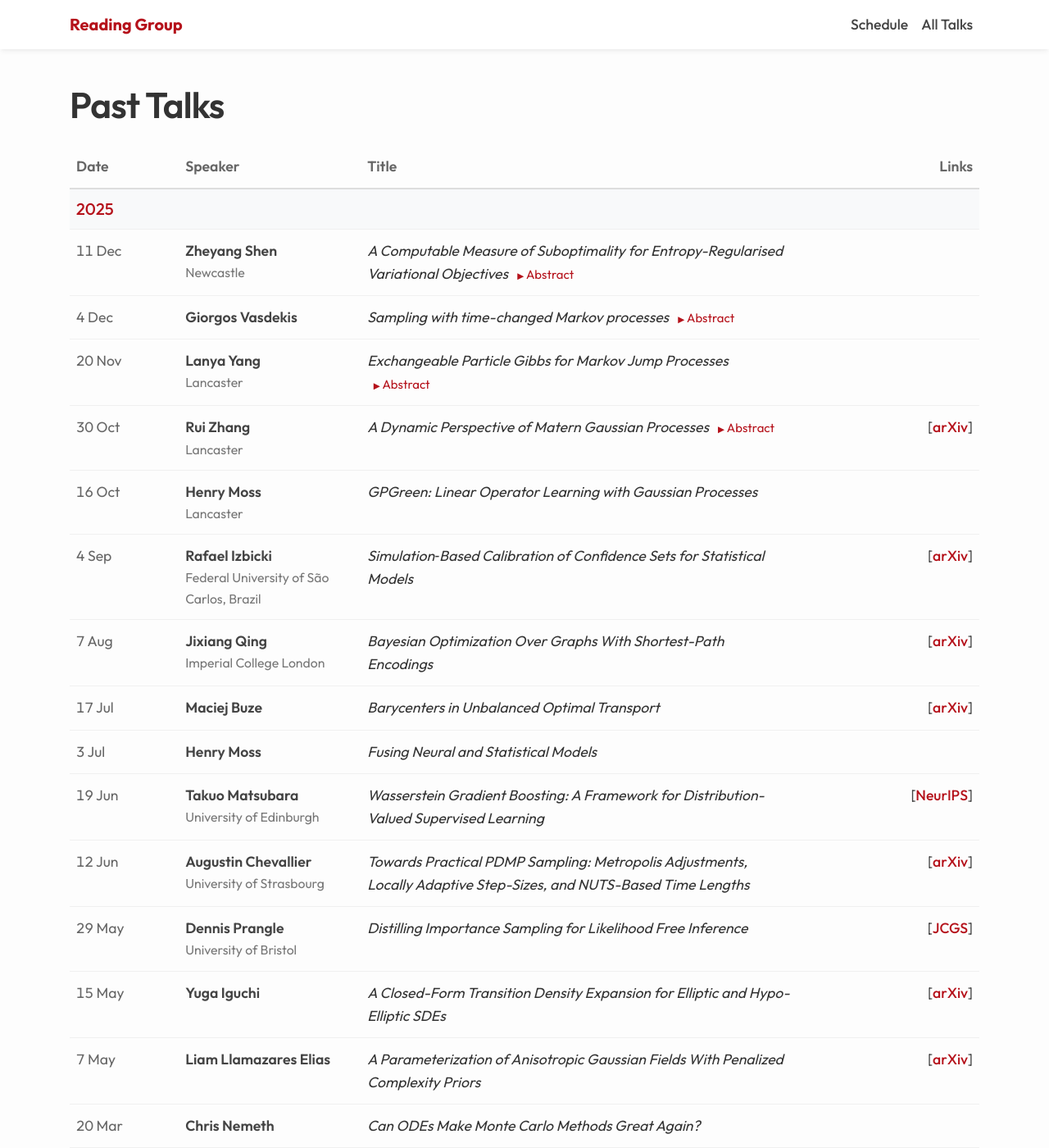
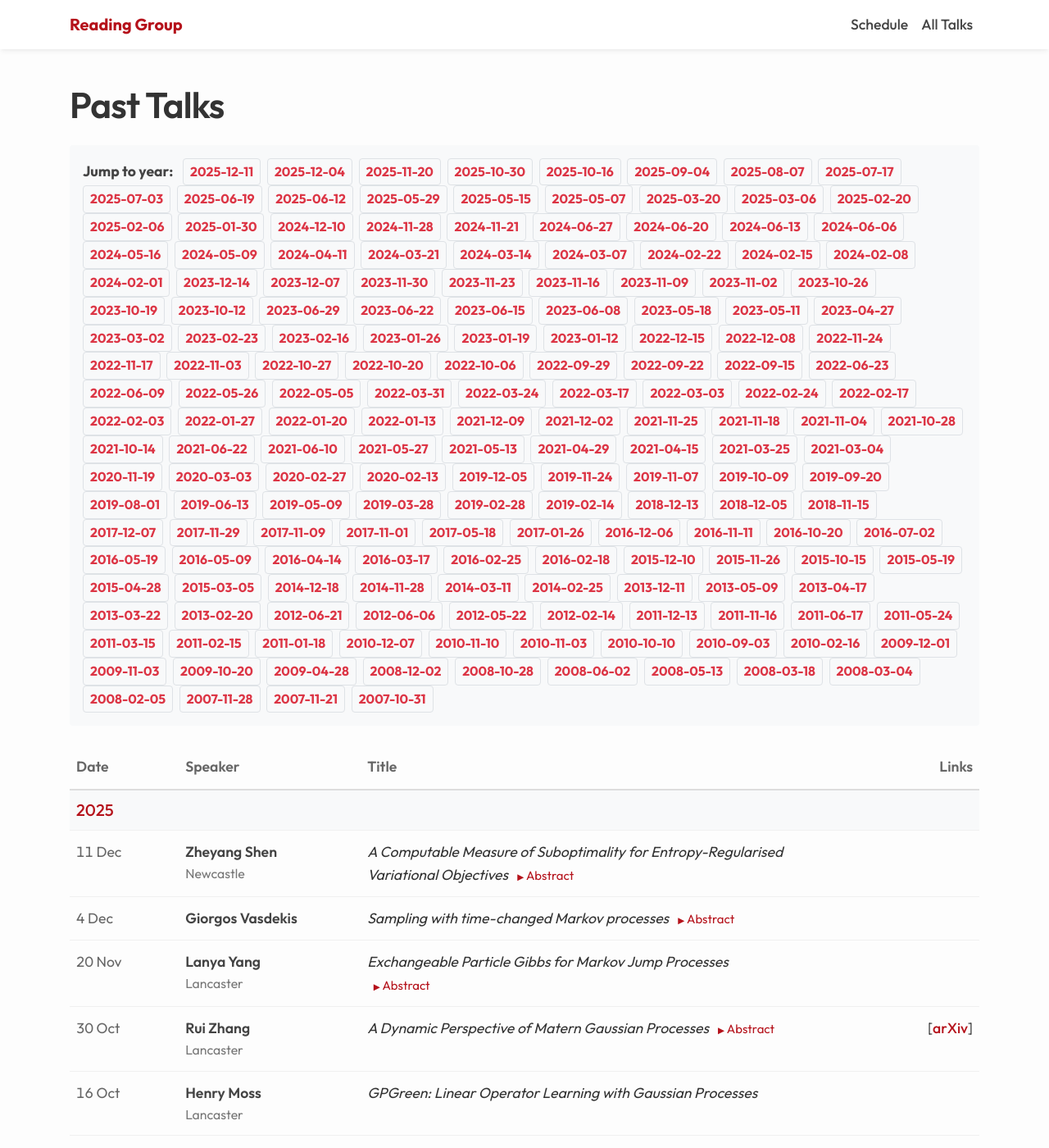
Before and after one commit to LU-CSML/lu-csml.github.io, a Jekyll site: the page built from talks.md, in a window 1280 px wide and 1400 px high. Shown: the whole window at 82% size. Built offline with Jekyll 4.4.1, drawn with Linux system fonts in a browser that asks for light colours.

Commit message:
feat: Introduce structured talks data from YAML, add year navigation, and support multiple links on the talks page.

```diff
--- a/_data/talks.yml
+++ b/_data/talks.yml
@@ -1,11 +1,10 @@
 # CSML Talks Data
-# Auto-generated from HTML files
 # Format:
 #   - date: YYYY-MM-DD
 #     speaker: Name
 #     affiliation: University (optional)
 #     title: Talk Title
-#     link: URL (optional)
+#     links: URL (optional)
 #     link_text: arXiv/NeurIPS/etc (optional)
 
 # 2025
--- a/talks.md
+++ b/talks.md
@@ -7,6 +7,14 @@ title: All Talks - CSML
 
 {% assign sorted_talks = site.data.talks | sort: "date" | reverse %}
 {% assign current_year = "" %}
+
+<div class="year-index mb-4 p-3 bg-light rounded">
+  <span class="font-weight-bold mr-2">Jump to year:</span>
+  {% assign years = site.data.talks | map: "date" | date: "%Y" | uniq | sort | reverse %}
+  {% for year in years %}
+    <a href="#{{ year }}" class="badge badge-light border text-danger mr-1 p-2" style="font-size: 0.9em;">{{ year }}</a>
+  {% endfor %}
+</div>
 
 <div class="table-responsive">
   <table class="talk-table">
@@ -52,7 +60,11 @@ title: All Talks - CSML
             {% if talk.slides %}
                [<a href="{{ talk.slides }}">Slides</a>]
             {% endif %}
-            {% if talk.link %}
+            {% if talk.links %}
+              {% for link in talk.links %}
+                [<a href="{{ link.url }}">{{ link.text | default: "Link" }}</a>]
+              {% endfor %}
+            {% elsif talk.link %}
                [<a href="{{ talk.link }}">{{ talk.link_text | default: "Link" }}</a>]
             {% endif %}
           </td>
```
Also changed, not shown: schedule.md (+10 -2 lines).
